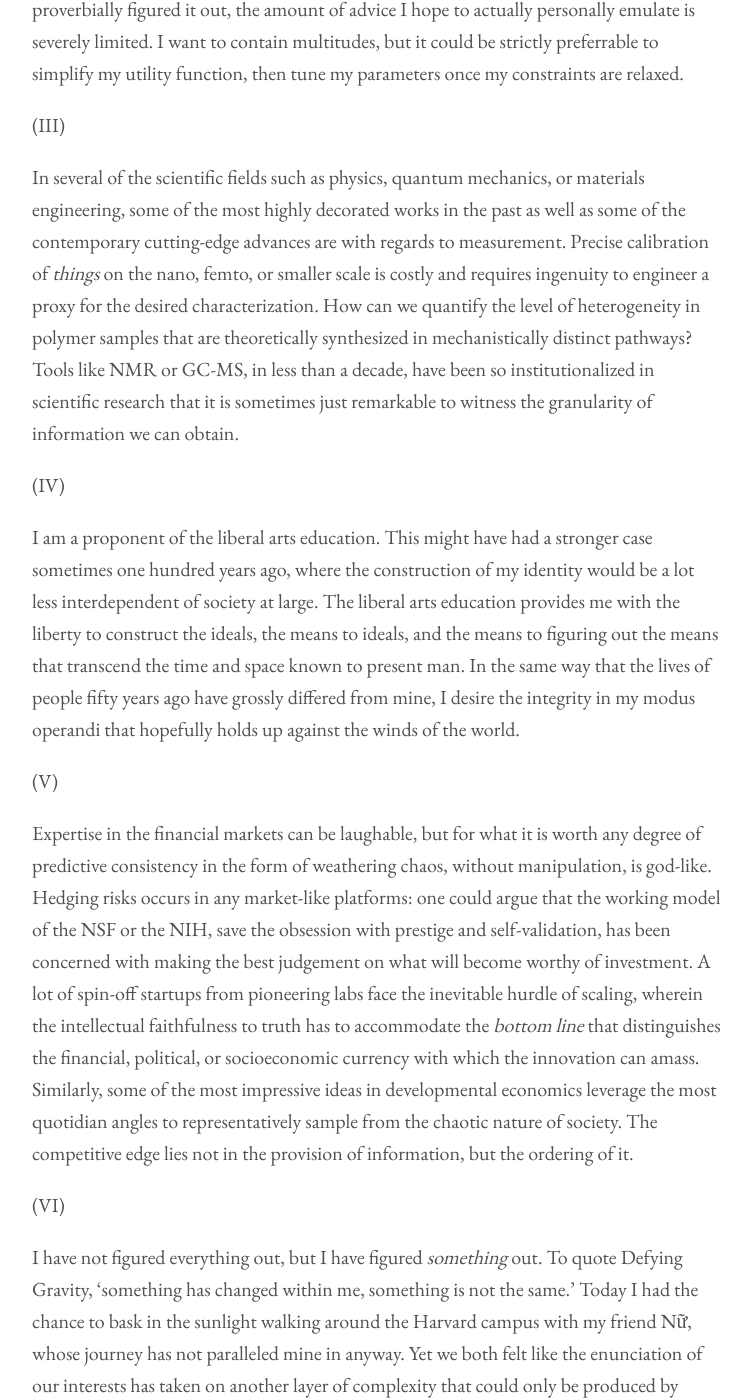
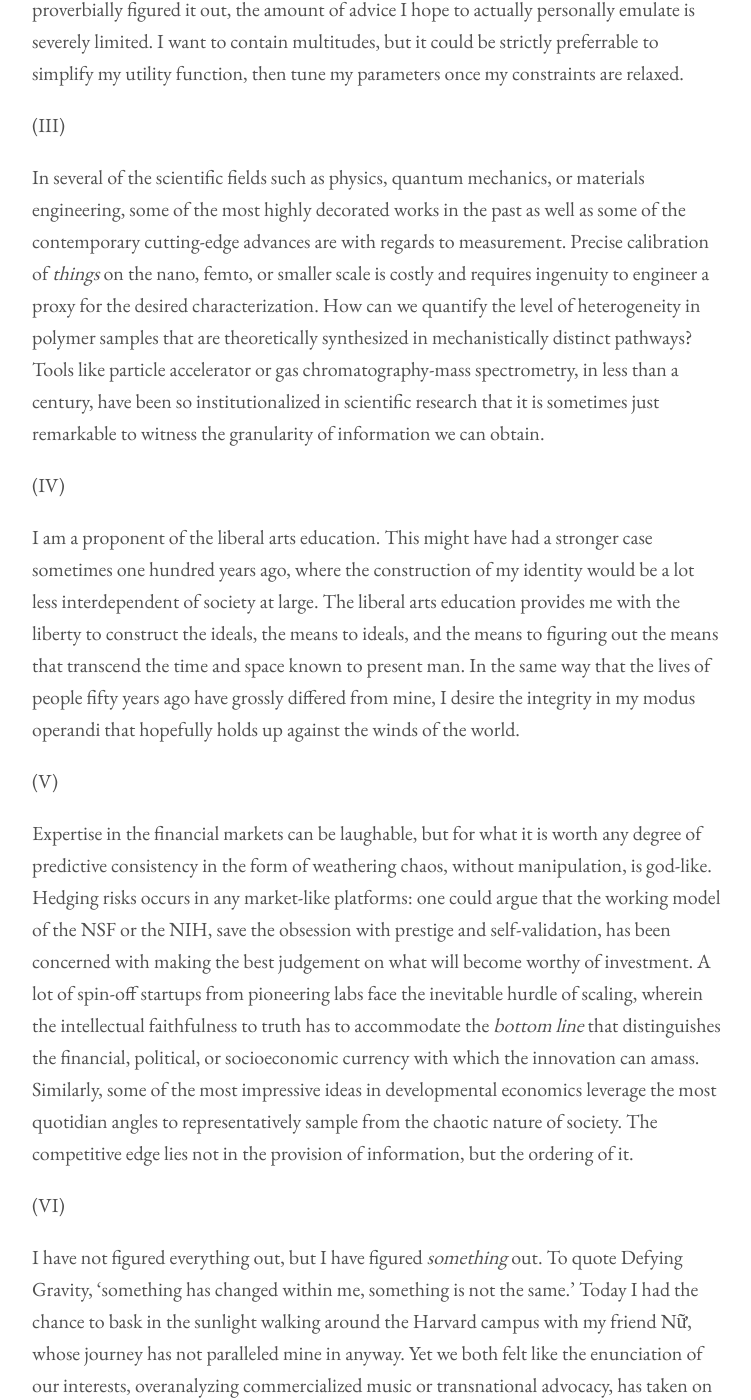
Before and after one commit to aidenva/aidenva.github.io, a Jekyll site: the page built from _posts/2022-05-17-instrumentation.md, in a window 1280 px wide and 1400 px high, scrolled down 816 px. Shown: the whole window, without its empty margins (263-1014 px from the left). Built offline with Jekyll 4.4.1, drawn with Linux system fonts in a browser that asks for light colours; some of the changed text lies outside the part shown.

Commit message:
edit instrument

```diff
--- a/_posts/2022-05-17-instrumentation.md
+++ b/_posts/2022-05-17-instrumentation.md
@@ -17,7 +17,7 @@ As a college student, I am permitted a liminal space of having not determined ye
 
 (III)
 
-In several of the scientific fields such as physics, quantum mechanics, or materials engineering, some of the most highly decorated works in the past as well as some of the contemporary cutting-edge advances are with regards to measurement. Precise calibration of <em>things</em> on the nano, femto, or smaller scale is costly and requires ingenuity to engineer a proxy for the desired characterization. How can we quantify the level of heterogeneity in polymer samples that are theoretically synthesized in mechanistically distinct pathways? Tools like NMR or GC-MS, in less than a decade, have been so institutionalized in scientific research that it is sometimes just remarkable to witness the granularity of information we can obtain.
+In several of the scientific fields such as physics, quantum mechanics, or materials engineering, some of the most highly decorated works in the past as well as some of the contemporary cutting-edge advances are with regards to measurement. Precise calibration of <em>things</em> on the nano, femto, or smaller scale is costly and requires ingenuity to engineer a proxy for the desired characterization. How can we quantify the level of heterogeneity in polymer samples that are theoretically synthesized in mechanistically distinct pathways? Tools like particle accelerator or gas chromatography-mass spectrometry, in less than a century, have been so institutionalized in scientific research that it is sometimes just remarkable to witness the granularity of information we can obtain.
 
 (IV)
 
@@ -29,4 +29,4 @@ Expertise in the financial markets can be laughable, but for what it is worth an
 
 (VI)
 
-I have not figured everything out, but I have figured <em>something</em> out. To quote Defying Gravity, 'something has changed within me, something is not the same.' Today I had the chance to bask in the sunlight walking around the Harvard campus with my friend Nữ, whose journey has not paralleled mine in anyway. Yet we both felt like the enunciation of our interests has taken on another layer of complexity that could only be produced by cycles of exploration, education, and internalization. In this sense, I only regret that I have but one life to experience college. I do not know how much I have grown beyond the surface, but the seeds of the liberal arts education have expressly sprouted. I just need to know what to do with them.
+I have not figured everything out, but I have figured <em>something</em> out. To quote Defying Gravity, 'something has changed within me, something is not the same.' Today I had the chance to bask in the sunlight walking around the Harvard campus with my friend Nữ, whose journey has not paralleled mine in anyway. Yet we both felt like the enunciation of our interests, overanalyzing commercialized music or transnational advocacy, has taken on another layer of complexity that could only be produced by cycles of exploration, education, and internalization. In this sense, I only regret that I have but one life to experience college. I do not know how much I have grown beyond the surface, but the seeds of the liberal arts education have expressly sprouted. I just need to know what to do with them.
```
Also changed, not shown: _ignore/2022-05-17-yale-lessons-part-two.md (+1 -0 lines).
